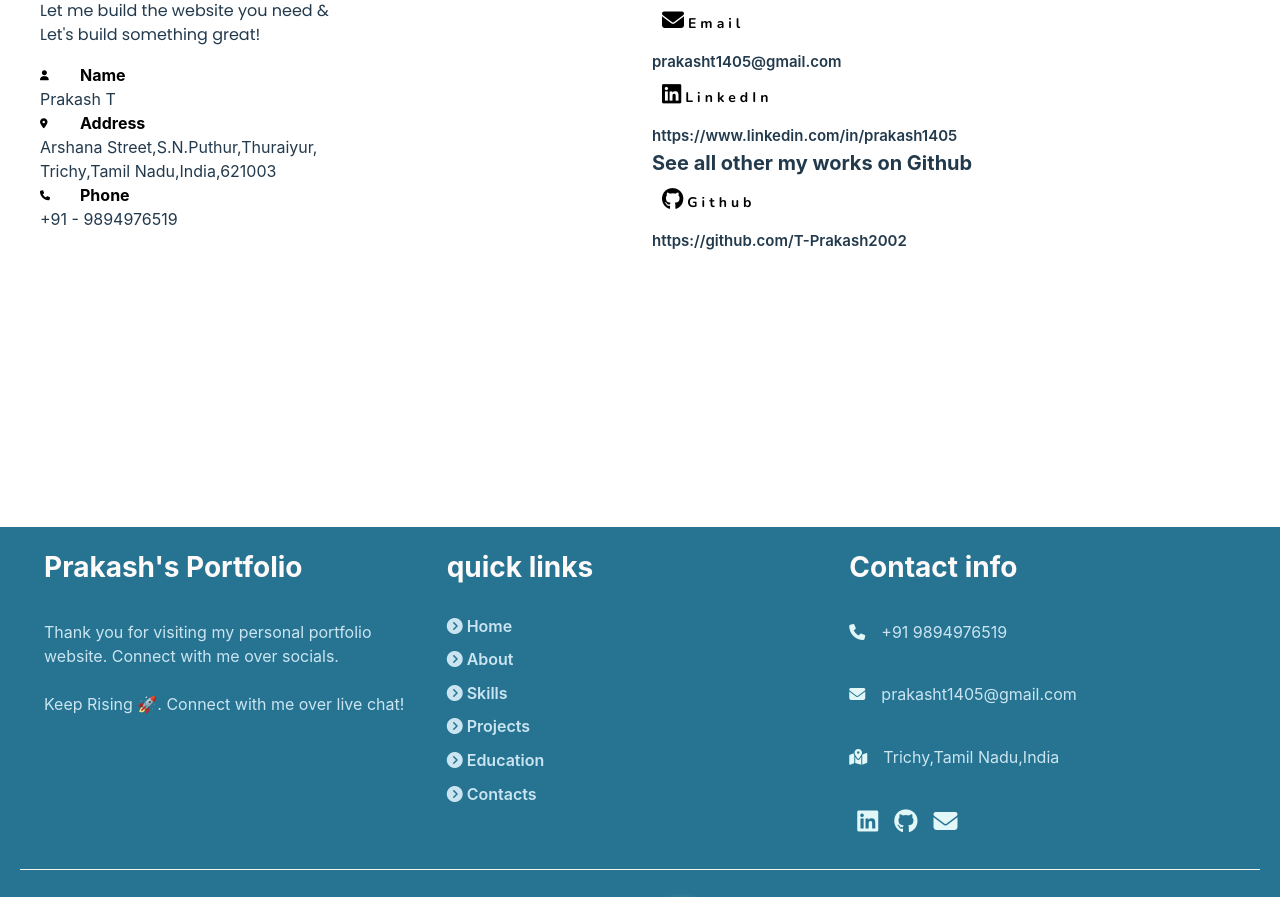
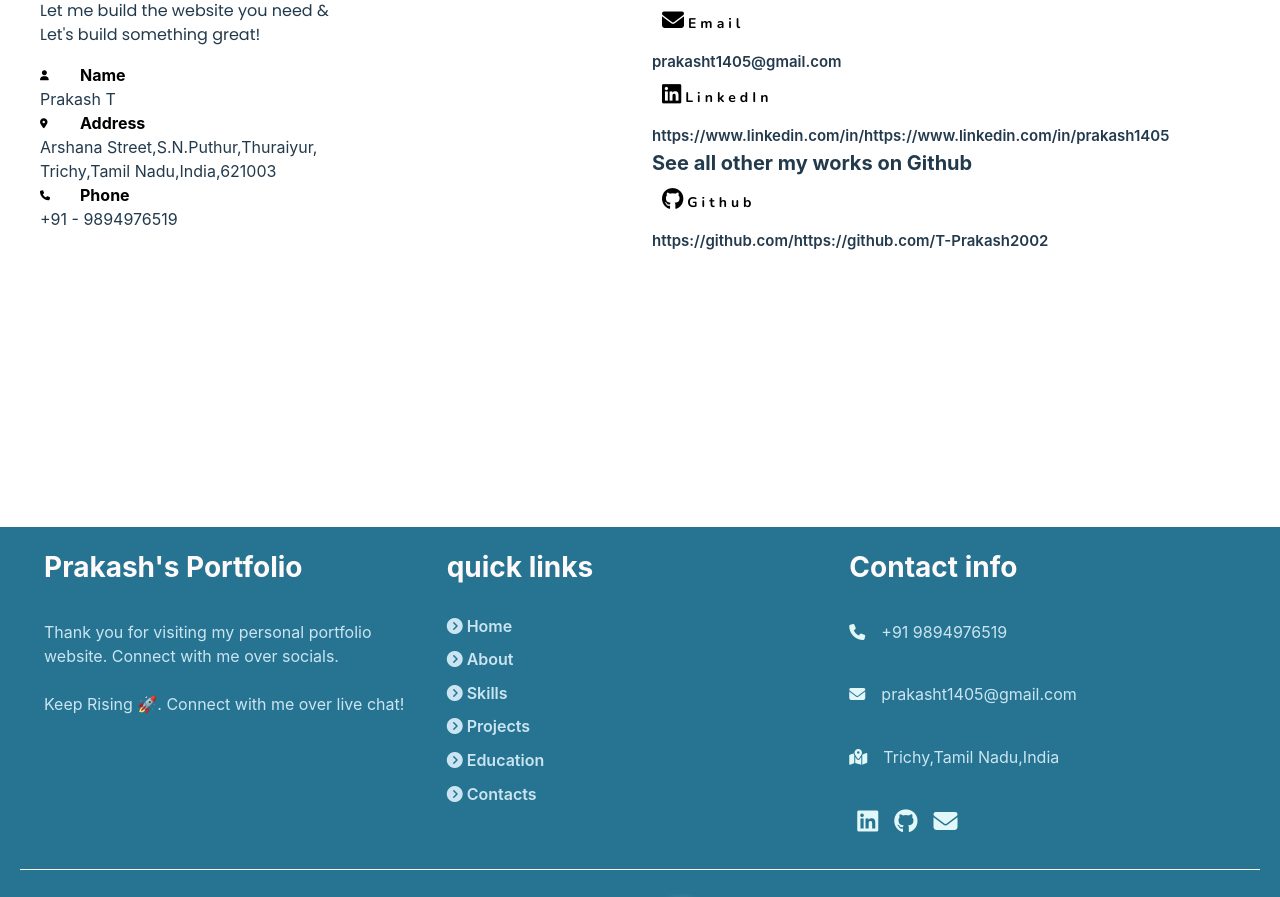
Before and after one commit to T-Prakash2002/Portfolio, a React (Vite) app: page / in a window 1280 px wide. Shown: the part 4040-4937 px from the top of the page. Built offline with nearby package versions, Linux system fonts and the light colour scheme; a web font is replaced by a local one.

Commit message:
added changes

```diff
--- a/index.html
+++ b/index.html
@@ -15,7 +15,7 @@
 
     <!-- Font Awesome CDN -->
 
-    <link rel="stylesheet" href="https://cdnjs.cloudflare.com/ajax/libs/font-awesome/6.6.0/css/all.min.css" integrity="sha512-Kc323vGBEqzTmouAECnVceyQqyqdsSiqLQISBL29aUW4U/M7pSPA/gEUZQqv1cwx4OnYxTxve5UMg5GT6L4JJg==" crossorigin="anonymous" referrerpolicy="no-referrer" />
+    <link rel="stylesheet" href="https://cdnjs.cloudflare.com/ajax/libs/font-awesome/6.6.0/css/all.min.css" integrity="sha512-Kc323vGBEqzTmouAECnVceyQq.yqdsSiqLQISBL29aUW4U/M7pSPA/gEUZQqv1cwx4OnYxTxve5UMg5GT6L4JJg==" crossorigin="anonymous" referrerpolicy="no-referrer" />
 
     <title>Portfolio</title>
 
--- a/src/data.js
+++ b/src/data.js
@@ -41,13 +41,13 @@
         {
             "name": "LinkedIn",
             "icon_images": "https://img.icons8.com/color/48/000000/linkedin.png",
-            "link": "prakash1405",
+            "link": "https://www.linkedin.com/in/prakash1405",
             "icon_class": "fab fa-linkedin"
         },
         {
             "name": "Github",
             "icon_images": "https://img.icons8.com/color/48/000000/github.png",
-            "link": "T-Prakash2002",
+            "link": "https://github.com/T-Prakash2002",
             "icon_class": "fab fa-github"
         },
         {
```
